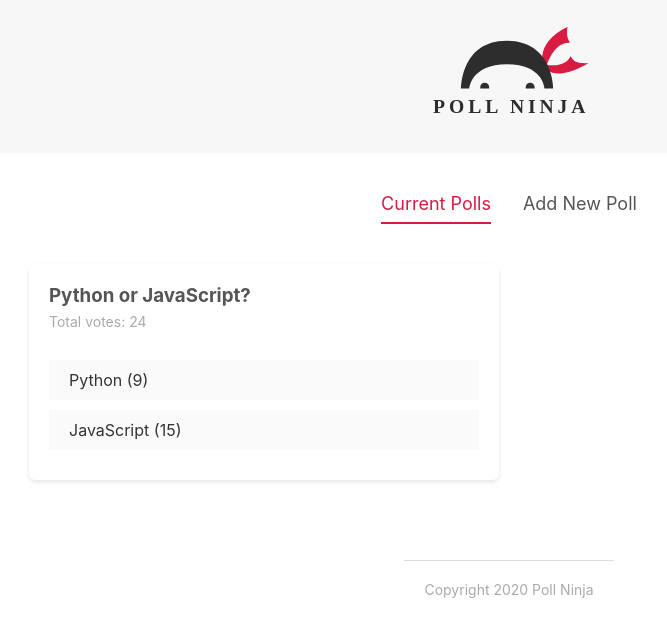
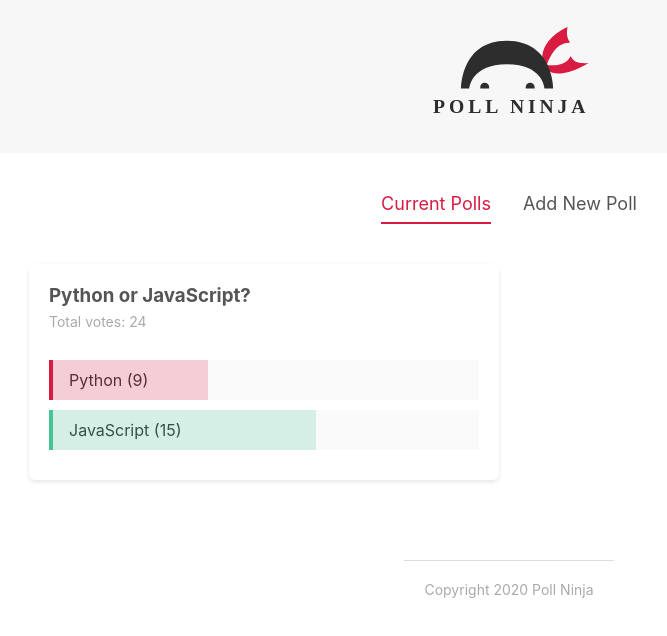
Before and after one commit to sai-myne/Svelte-Basic, a Svelte app: page / in a window 1280 px wide. Shown: the top 636 px of the page, without its empty margins (131-798 px from the left). Built offline with nearby package versions, Linux system fonts and the light colour scheme.

Commit message:
Vote Bars

```diff
--- a/src/components/PollDetails.svelte
+++ b/src/components/PollDetails.svelte
@@ -6,7 +6,8 @@
 
     // reactive values
     $: totalVotes = poll.votesA + poll.votesB;
-
+    $: percentA = Math.floor(100 / totalVotes * poll.votesA);
+    $: percentB = Math.floor(100 / totalVotes * poll.votesB);
     // handling votes
     const handleVote = (option, id) => {
         dispatch('vote', {option, id});
@@ -18,11 +19,11 @@
         <h3>{ poll.question }</h3>
         <p>Total votes: { totalVotes }</p>
         <div class="answer" on:click={() => handleVote('a', poll.id)}>
-            <div class="percent percet-a"></div>
+            <div class="percent percent-a" style="width: {percentA}%"></div>
             <span>{ poll.answerA } ({ poll.votesA }) </span>
         </div>
         <div class="answer" on:click={() => handleVote('b', poll.id)}>
-            <div class="percent percet-b"></div>
+            <div class="percent percent-b" style="width: {percentB}%"></div>
             <span>{ poll.answerB } ({ poll.votesB }) </span>
         </div>
     </div>
@@ -53,4 +54,17 @@
     display: inline-block;
     padding: 10px 20px;
   }
+  .percent{
+      height: 100%;
+      position: absolute;
+      box-sizing: border-box;
+  }
+  .percent-a{
+      border-left: 4px solid #d91b42;
+      background: rgba(217,27,66,0.2);
+  }
+  .percent-b{
+      border-left: 4px solid #45c496;
+      background: rgba(69,196,150,0.2);
+  }
 </style>
```
